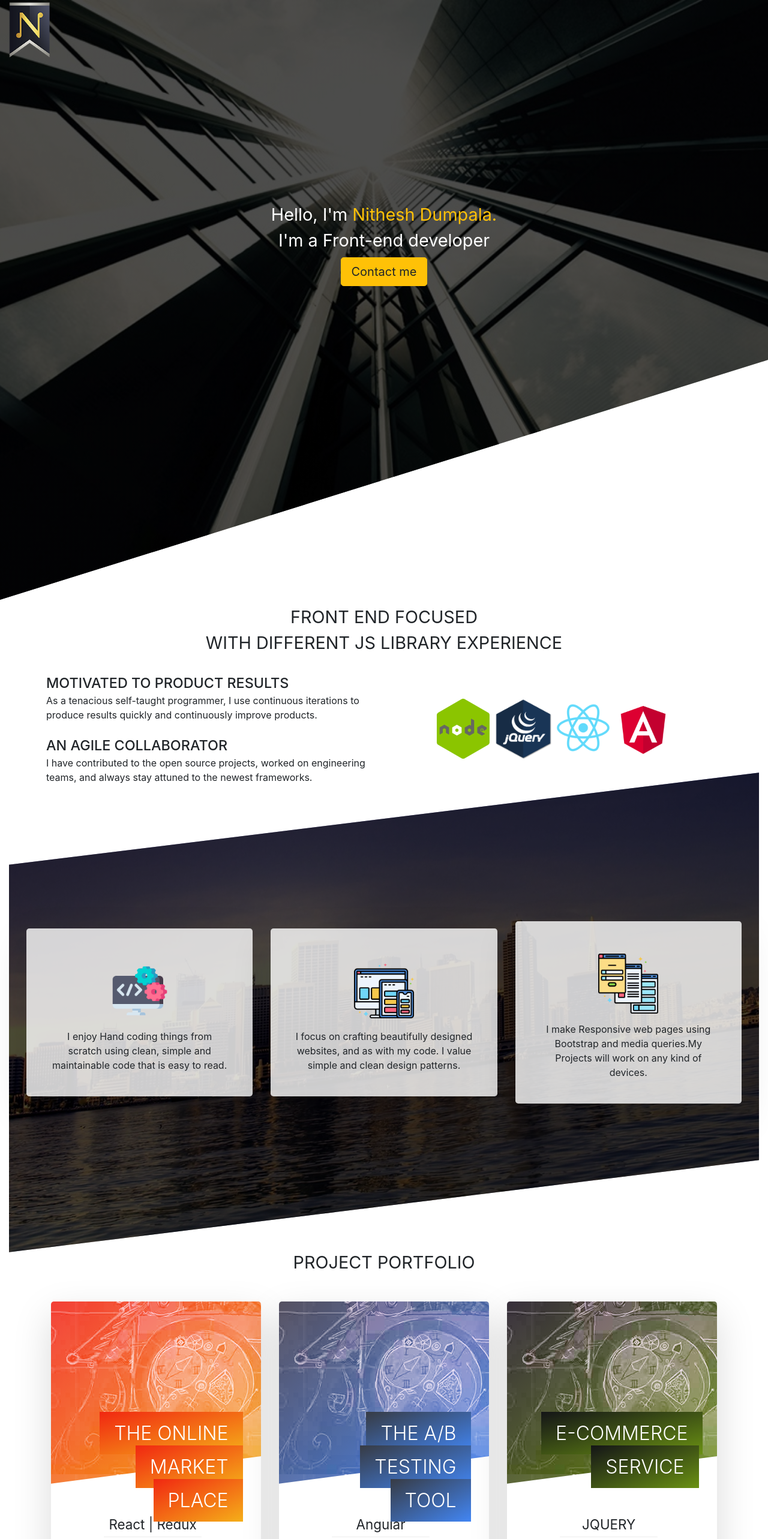
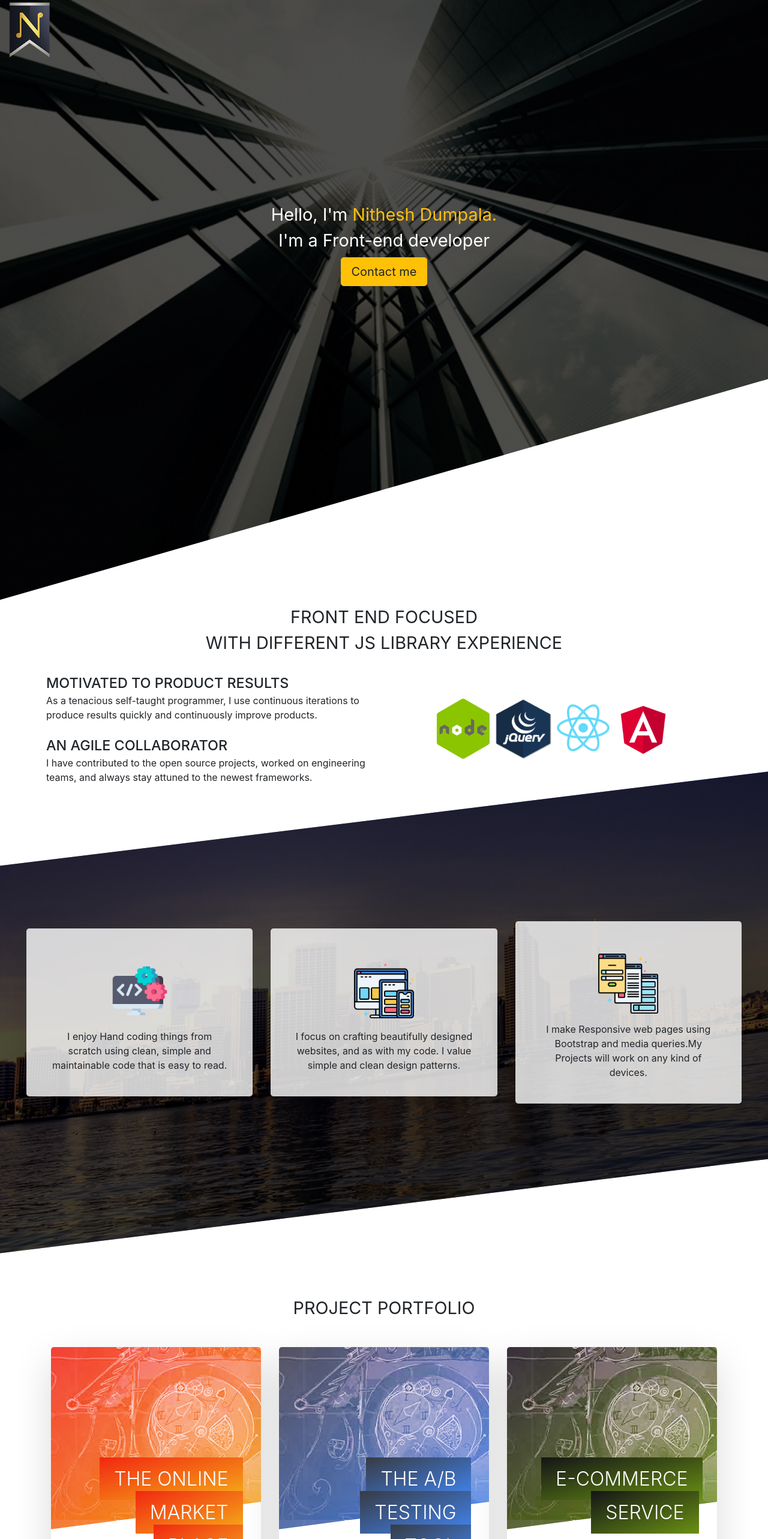
Before and after one commit to ndumpala505/ndumpalaport, a React app: page / in a window 1280 px wide. Shown: the top 2566 px of the page at 60% size. Built offline with nearby package versions, Linux system fonts and the light colour scheme.

Commit message:
bug fixese 1.0

```diff
--- a/src/containers/ContactDetailsContainer.js
+++ b/src/containers/ContactDetailsContainer.js
@@ -54,7 +54,7 @@ const ContactDetailsContainer = React.memo(() => {
     }
 
     return (
-        <Container fluid className="margin-vertical-md color-white bgBlack" id="contact">
+        <Container fluid className="color-white bgBlack" id="contact">
             <Container className="padding-vertical-xlg">
                 <Row className="padding-horizontal-sm">
                     <Col xs={12} md={6} className="margin-vertical-md">
--- a/src/containers/ProjectsContainer.js
+++ b/src/containers/ProjectsContainer.js
@@ -7,8 +7,8 @@ import computer from '../Images/computer.png';
 const ProjectsContainer = React.memo(() => {
 
     return (
-        <Container fluid>
-            <div className="heroImage2 margin-vertical-xlg">
+        <Container fluid className="heroImage2">
+            <div className="margin-vertical-xlg">
                 <Row className="cardWrapper margin-vertical-lg flex-center flex-center-align">
                     <Col md={4}>
                         <div className="cards margin-horizontal-md  margin-vertical-lg">
--- a/src/index.css
+++ b/src/index.css
@@ -33,7 +33,7 @@ code {
   background-repeat: no-repeat;
   background-size: cover;
   position: relative;
-  clip-path: polygon(0 0, 100% 0, 100% 75vh, 0 100%);
+  clip-path: polygon(0 0, 100% 0, 100% 79vh, 0 100%);
 }
 
 .heroImage2 {
@@ -143,7 +143,7 @@ code {
     }
 
     .heroImage2 {
-      margin-bottom: 20rem;
+      margin-bottom: 7rem;
     }
 
     .welcome {
```
